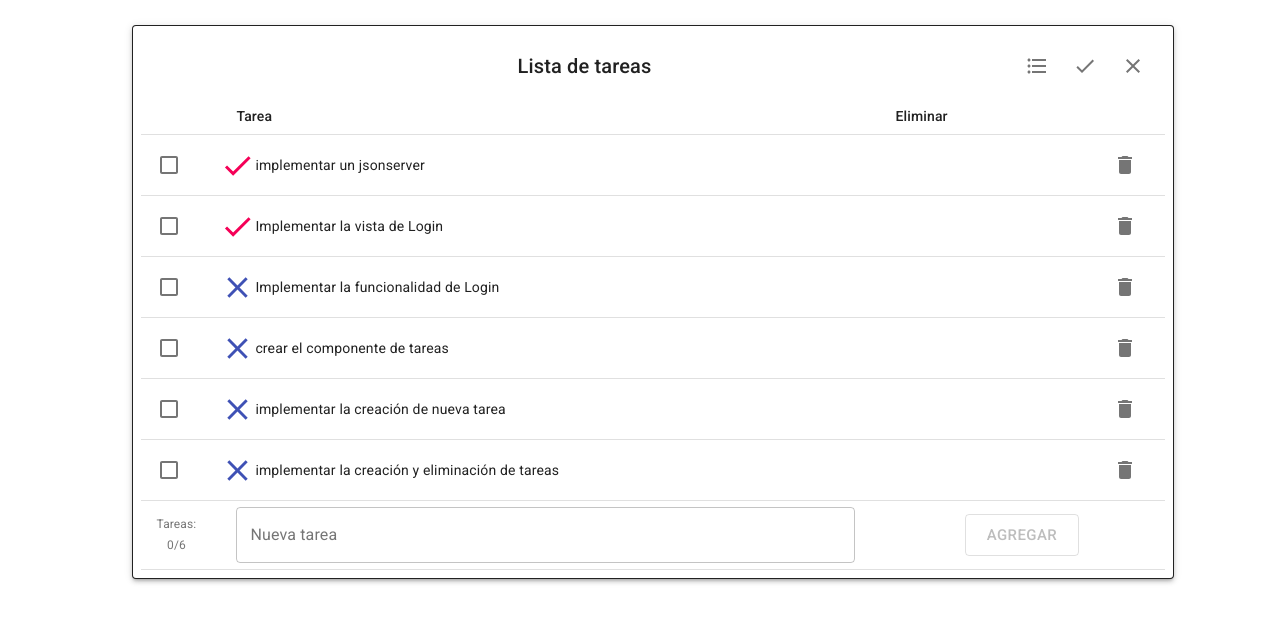
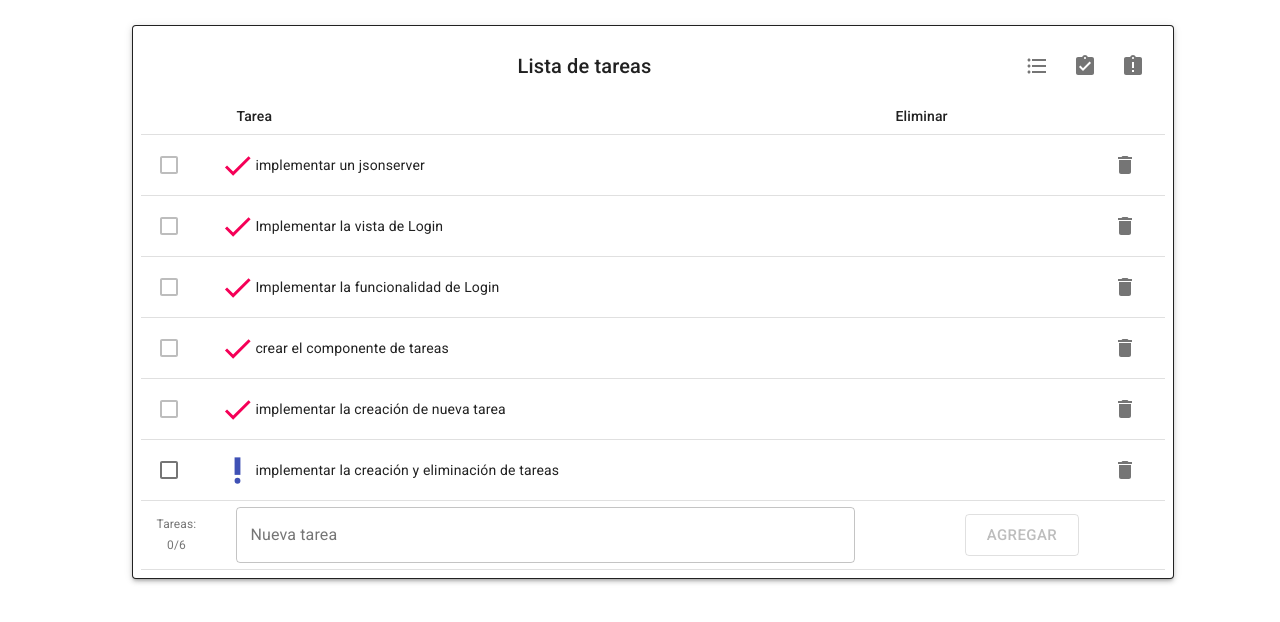
Before and after one commit to homerteo/todo, a React (Create React App) app: page / in a window 1280 px wide. Shown: the top 622 px of the page. Built offline with nearby package versions, Linux system fonts and the light colour scheme; data requests are answered from the project's data file.

Commit message:
the end task functionality is implemented

```diff
--- a/src/api/todo.js
+++ b/src/api/todo.js
@@ -33,3 +33,14 @@ export function deleteTask(id) {
     return response;
   })
 }
+
+export function patchTask(id) {
+  const config = {
+    headers: {
+        'Content-Type': 'application/json'
+    }
+  }
+  return apiClient.APP.patch(`${urlApi}/tasks/${id}`, {state: 'finished'}, config).then((response) => {
+    return response;
+  })
+}
--- a/src/components/ToDoList/ToDoTableToolbar.js
+++ b/src/components/ToDoList/ToDoTableToolbar.js
@@ -3,8 +3,9 @@ import Toolbar from '@material-ui/core/Toolbar';
 import Typography from '@material-ui/core/Typography';
 import Tooltip from '@material-ui/core/Tooltip';
 import IconButton from '@material-ui/core/IconButton';
-import CheckIcon from '@material-ui/icons/Check';
-import CloseIcon from '@material-ui/icons/Close';
+import PlaylistAddIcon from '@material-ui/icons/PlaylistAdd';
+import AssignmentLateIcon from '@material-ui/icons/AssignmentLate';
+import AssignmentTurnedInIcon from '@material-ui/icons/AssignmentTurnedIn';
 import FormatListBulletedIcon from '@material-ui/icons/FormatListBulleted';
 
 const useStyles = makeStyles((theme) => ({
@@ -31,12 +32,22 @@ const useStyles = makeStyles((theme) => ({
 
 const ToDoTableToolbar = (props) => {
   const classes = useStyles();
+  const { numSelected, finishTasks } = props;
 
   return(
     <Toolbar className={classes.root}>
       <Typography className={classes.title} variant="h6" id="tableTitle" component="div">
         Lista de tareas
       </Typography>
+      {numSelected > 0 ? (
+        <div>
+          <Tooltip title="Marcar como finalizadas">
+            <IconButton onClick={() => finishTasks()}>
+              <PlaylistAddIcon color="secondary" />
+            </IconButton>
+          </Tooltip>
+        </div>
+      ) : null}
       <div className={classes.filter}>
         <Tooltip title="Ver todas las tareas" aria-label="filtrar por todas las tareas">
           <IconButton>
@@ -45,12 +56,12 @@ const ToDoTableToolbar = (props) => {
         </Tooltip>
         <Tooltip title="Ver solo las tareas terminadas" aria-label="filtrar por tareas terminadas">
           <IconButton>
-            <CheckIcon />
+            <AssignmentTurnedInIcon />
           </IconButton>
         </Tooltip>
         <Tooltip title="Ver solo las tareas pendientes" aria-label="filtrar por tareas pendientes">
           <IconButton>
-            <CloseIcon />
+            <AssignmentLateIcon />
           </IconButton>
         </Tooltip>
       </div>
--- a/src/components/ToDoList/index.js
+++ b/src/components/ToDoList/index.js
@@ -15,8 +15,8 @@ import ToDoTableToolbar from './ToDoTableToolbar';
 import ToDoTableHead from './ToDoTableHead';
 import ToDoTableFooter from './ToDoTableFooter';
 import CheckIcon from '@material-ui/icons/Check';
-import CloseIcon from '@material-ui/icons/Close';
-import { getTodoList, postTask, deleteTask } from './../../api/todo';
+import PriorityHighIcon from '@material-ui/icons/PriorityHigh';
+import { getTodoList, postTask, deleteTask, patchTask } from './../../api/todo';
 import { toDoContext } from './../../context/ToDoContext';
 
 const useStyles = makeStyles((theme) => ({
@@ -101,6 +101,18 @@ const ToDoList = () => {
     }
   }
 
+  const finishTasks = async () => {
+    await selected.forEach(async id => {
+      try {
+        await patchTask(id)
+      } catch(error) {
+        console.error(error);
+      }
+    })
+    await getTaskList();
+    setSelected([]);
+  }
+
   useEffect(() => {
     initialAuthVerification();
   }, []);
@@ -109,12 +121,13 @@ const ToDoList = () => {
     getTaskList();
   }, [])
 
-  const handleClick = (event, name) => {
-    const selectedIndex = selected.indexOf(name);
+  const handleClick = (event, id, taskState) => {
+    if (taskState!=='finished') {
+      const selectedIndex = selected.indexOf(id);
       let newSelected = [];
 
       if (selectedIndex === -1) {
-      newSelected = newSelected.concat(selected, name);
+        newSelected = newSelected.concat(selected, id);
       } else if (selectedIndex === 0) {
         newSelected = newSelected.concat(selected.slice(1));
       } else if (selectedIndex === selected.length - 1) {
@@ -126,9 +139,11 @@ const ToDoList = () => {
         );
       }
       setSelected(newSelected);
+    }
+    return;
   };
 
-  const isSelected = (name) => selected.indexOf(name) !== -1;
+  const isSelected = (id) => selected.indexOf(id) !== -1;
 
   const handleChange = (target) => {
     const {name, value} = target;
@@ -144,7 +159,7 @@ const ToDoList = () => {
   return(
     <div className={classes.root}>
       <Paper className={classes.paper} elevation={3}>
-        <ToDoTableToolbar />
+        <ToDoTableToolbar numSelected={selected.length} finishTasks={finishTasks} />
         <TableContainer className={classes.container}>
           <Table
             className={classes.table}
@@ -156,12 +171,12 @@ const ToDoList = () => {
             <TableBody>
               {state.taskList.length > 0 && state.filteredTaskList.map((task, index) => {
                 const labelId = `task-table-checkbox-${index}`;
-                const isItemSelected = isSelected(task.name);
+                const isItemSelected = isSelected(task.id);
 
                 return(
                   <TableRow
                     hover
-                    onClick={(event) => handleClick(event, task.name)}
+                    onClick={(event) => handleClick(event, task.id, task.state)}
                     aria-checked={isItemSelected}
                     tabIndex={-1}
                     key={task.id}
@@ -171,14 +186,19 @@ const ToDoList = () => {
                       <Checkbox
                         checked={isItemSelected}
                         inputProps={{ 'aria-labelledby': labelId }}
+                        disabled={task.state==='finished'}
                       />
                     </TableCell>
                     <TableCell component="th" id={labelId} scope="row" padding="none">
                       <div className={classes.taskCell}>
                         {task.state === 'pending' ? (
-                          <CloseIcon color="primary" fontSize="large" />
+                          <Tooltip title='Tarea pendiente'>
+                            <PriorityHighIcon color="primary" fontSize="large" />
+                          </Tooltip>
                         ) : (
+                          <Tooltip title='Tarea finalizada'>
                             <CheckIcon color="secondary" fontSize="large" />
+                          </Tooltip>
                         )}
                         {task.name}
                       </div>
--- a/src/server/database.json
+++ b/src/server/database.json
@@ -13,16 +13,16 @@
     {
       "id": 3,
       "name": "Implementar la funcionalidad de Login",
-      "state": "pending"
+      "state": "finished"
     },
     {
       "id": 4,
       "name": "crear el componente de tareas",
-      "state": "pending"
+      "state": "finished"
     },
     {
       "name": "implementar la creación de nueva tarea",
-      "state": "pending",
+      "state": "finished",
       "id": 5
     },
     {
```
Lines whose indentation alone changed are shown as unchanged.
